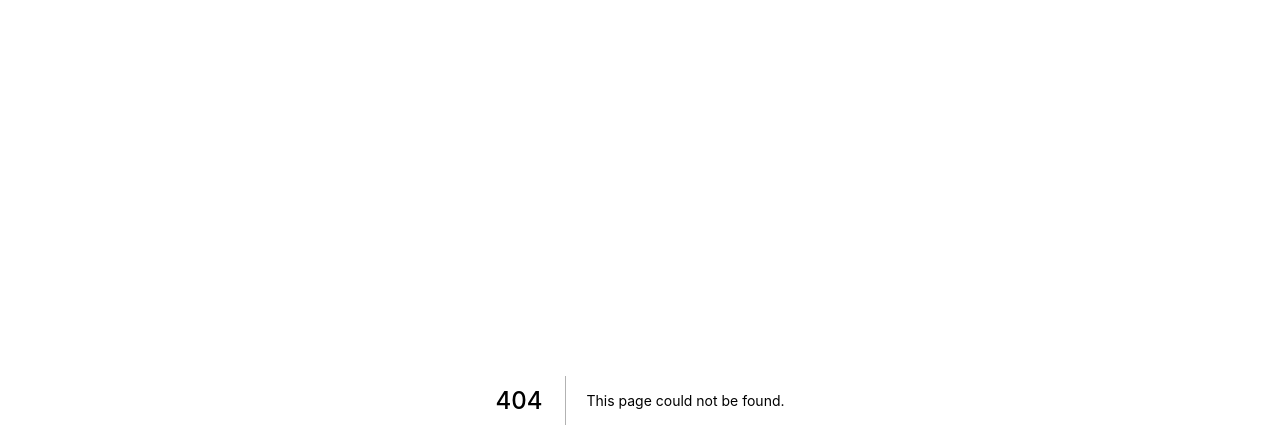
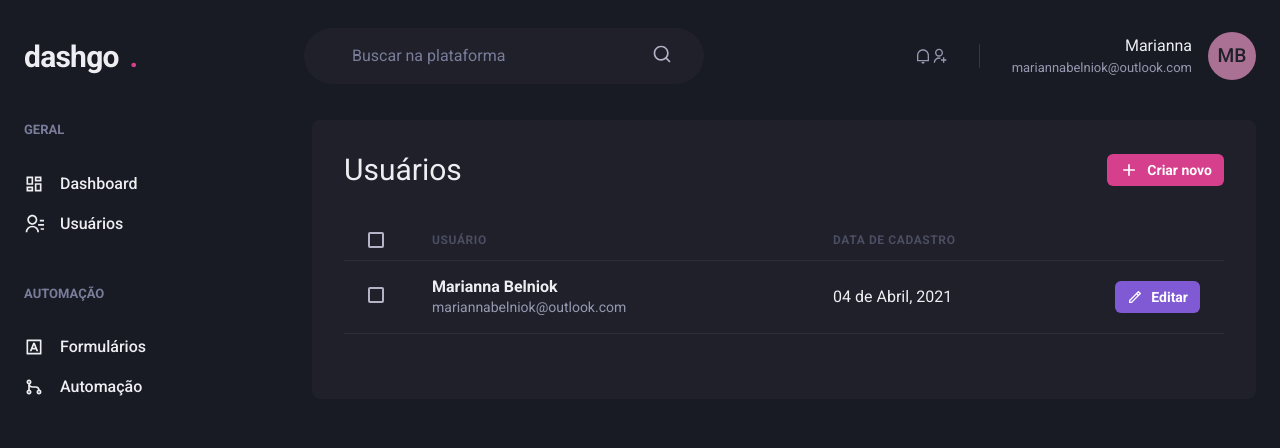
Before and after one commit to MariBelniok/dashgo, a Next.js app: page /users in a window 1280 px wide. Before the commit this address had no page. Shown: the top 448 px of the page. Built offline with nearby package versions, Linux system fonts and the light colour scheme.

Commit message:
started users list style

```diff
--- /dev/null
+++ b/src/pages/users/index.tsx
@@ -0,0 +1,75 @@
+import { Box, Button, Checkbox, Flex, Heading, Icon, Table, Tbody, Td, Th, Thead, Tr, Text } from "@chakra-ui/react";
+import { RiAddLine, RiPencilLine } from "react-icons/ri";
+import { Header } from "../../components/Header";
+import { Sidebar } from "../../components/Sidebar";
+
+export default function UserList() {
+    return (
+        <Box>
+            <Header />
+            <Flex
+                w="100%"
+                my="6"
+                maxWidth={1480}
+                mx="auto"
+                px="6"
+            >
+                <Sidebar />
+                <Box flex="1" borderRadius={8} bg="gray.800" p="8">
+                    <Flex mb="8" justify="space-between" align="center">
+                        <Heading size="lg" fontWeight="normal"> Usuários </Heading>
+                        <Button
+                            as="a"
+                            size="sm"
+                            fontSize="sm"
+                            colorScheme="pink"
+                            leftIcon={<Icon as={RiAddLine} fontSize="20" />}
+                        >
+                            Criar novo
+                        </Button>
+                    </Flex>
+
+                    <Table colorScheme="whiteAlpha">
+                        <Thead>
+                            <Tr>
+                                <Th px="6" color="gray.300" width="8">
+                                    <Checkbox colorScheme="pink" />
+                                </Th>
+                                <Th>Usuário</Th>
+                                <Th>Data de cadastro</Th>
+                                <Th w="8"></Th>
+                            </Tr>
+                        </Thead>
+                        <Tbody>
+                            <Tr px="6">
+                                <Td>
+                                    <Checkbox colorScheme="pink" />
+                                </Td>
+                                <Td>
+                                    <Box>
+                                        <Text fontWeight="bold">Marianna Belniok</Text>
+                                        <Text fontSize="sm" color="gray.300">mariannabelniok@outlook.com</Text>
+                                    </Box>
+                                </Td>
+                                <Td>
+                                    04 de Abril, 2021
+                                </Td>
+                                <Td>
+                                    <Button
+                                        as="a"
+                                        size="sm"
+                                        fontSize="sm"
+                                        colorScheme="purple"
+                                        leftIcon={<Icon as={RiPencilLine} fontSize="16"/>}
+                                    >
+                                        Editar
+                                    </Button>
+                                </Td>
+                            </Tr>
+                        </Tbody>
+                    </Table>
+                </Box>
+            </Flex>
+        </Box>
+    );
+}
```
